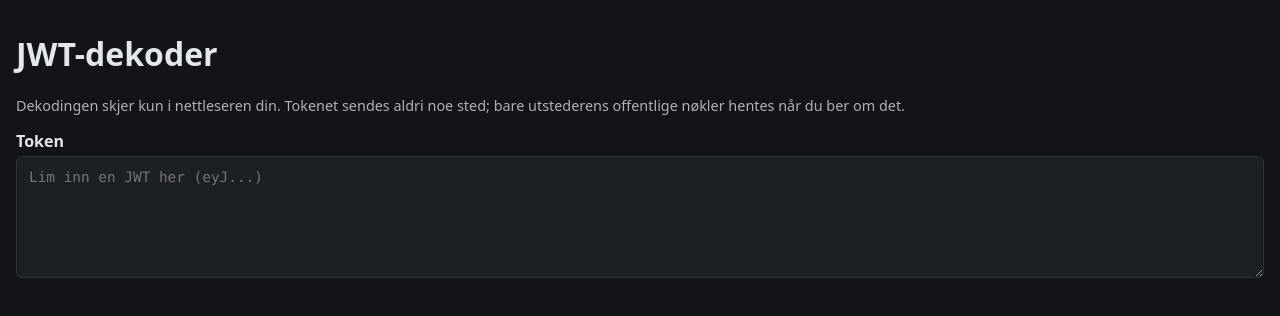
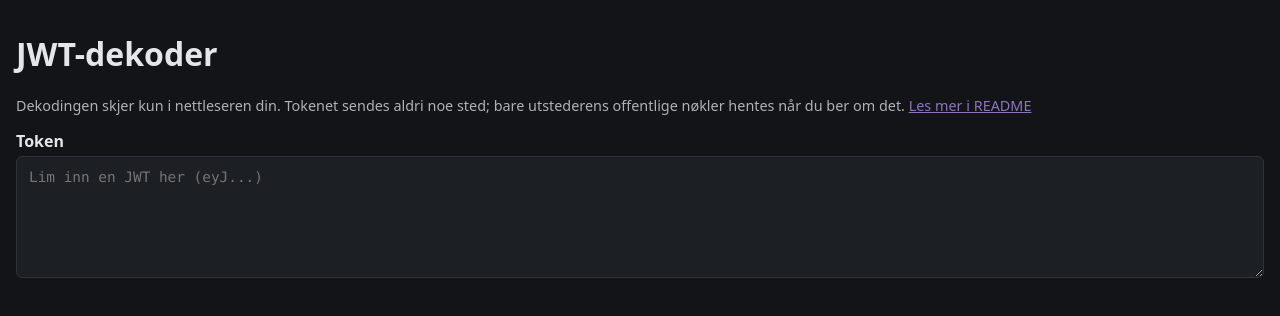
Before and after one commit to NorskHelsenett/jwtinspektoren, a plain HTML site: page index.html in a window 1280 px wide. Drawn offline with Linux system fonts and the light colour scheme.

Commit message:
Enhance README link visibility in JWT decoder and style link color in notes

```diff
--- a/index.html
+++ b/index.html
@@ -11,7 +11,7 @@
 <body>
   <main>
     <h1>JWT-dekoder</h1>
-    <p class="note">Dekodingen skjer kun i nettleseren din. Tokenet sendes aldri noe sted; bare utstederens offentlige nøkler hentes når du ber om det.</p>
+    <p class="note">Dekodingen skjer kun i nettleseren din. Tokenet sendes aldri noe sted; bare utstederens offentlige nøkler hentes når du ber om det. <a href="https://github.com/NorskHelsenett/jwtinspektoren#readme" target="_blank" rel="noopener noreferrer">Les mer i README</a></p>
 
     <label for="token">Token</label>
     <textarea id="token" rows="6" spellcheck="false" autocomplete="off" placeholder="Lim inn en JWT her (eyJ...)"></textarea>
--- a/styles.css
+++ b/styles.css
@@ -36,6 +36,7 @@
 h2 { font-size: 1.1rem; margin: 1.5rem 0 0.5rem; color: var(--accent); }
 
 .note { opacity: 0.75; font-size: 0.9rem; }
+.note a { color: var(--accent); }
 
 label { display: block; font-weight: 600; margin-bottom: 0.25rem; }
 
```
